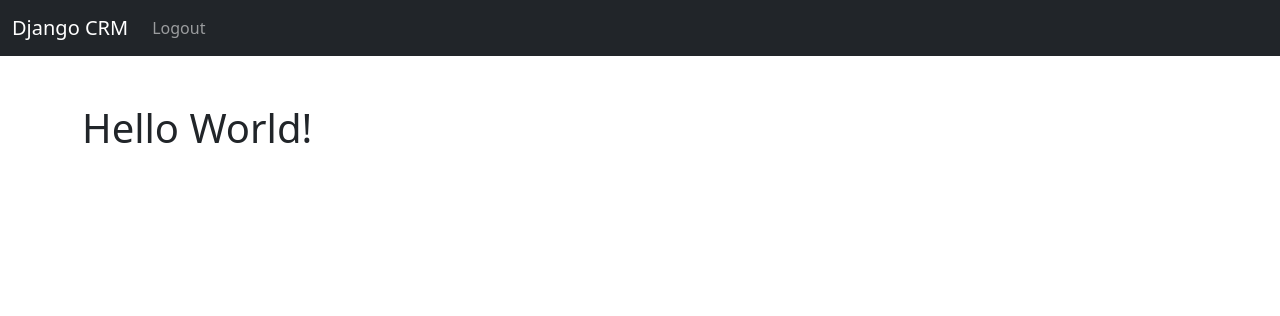
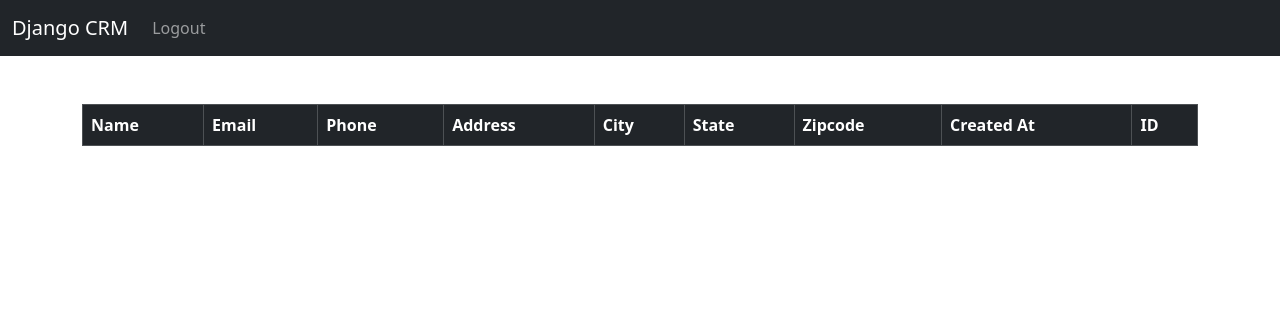
Before and after one commit to mohamadanasfattoum/CRM_APP, a Django app: page / in a window 1280 px wide. Shown: the top 316 px of the page. Run offline with Django 4.2, Linux system fonts and the light colour scheme; the visitor is signed in with stand-in values (Sample User, id 1); data that the repository does not hold is empty.

Commit message:
show Records in table in home

```diff
--- a/website/templates/home.html
+++ b/website/templates/home.html
@@ -3,7 +3,59 @@
 {% block content %}
 
 {% if user.is_authenticated %}
- <h1> Hello World!</h1>
+
+
+ <table class="table table-striped table-hover table-bordered">
+    <thead class="table-dark">
+      <tr>
+        <th scope="col">Name</th>
+        <th scope="col">Email</th>
+        <th scope="col">Phone</th>
+        <th scope="col">Address</th>
+        <th scope="col">City</th>
+        <th scope="col">State</th>
+        <th scope="col">Zipcode</th>
+        <th scope="col">Created At</th>
+        <th scope="col">ID</th>
+      </tr>
+    </thead>
+    <tbody>
+
+      {% if records %}
+
+        {% for record in records %}
+          <tr>
+            <td>{{record.first_name}}
+              {{record.latst_name}}</td>
+              <td>{{record.email}}</td>
+              <td>{{record.phone}}</td>
+              <td>{{record.addresse}}</td>
+              <td>{{record.city}}</td>
+              <td>{{record.state}}</td>
+              <td>{{record.zipcode}}</td>
+              <td>{{record.created_at}}</td>
+              <td>{{record.id}}</td>
+            <br/>
+          </tr>
+        {% endfor %}
+
+
+
+
+      {% endif %}
+
+    </tbody>
+  </table>
+
+
+
+
+
+
+
+
+
+
 {% else %}
     <div class="col-md-6 offset-md-3">
         <h1>Login</h1>
```
